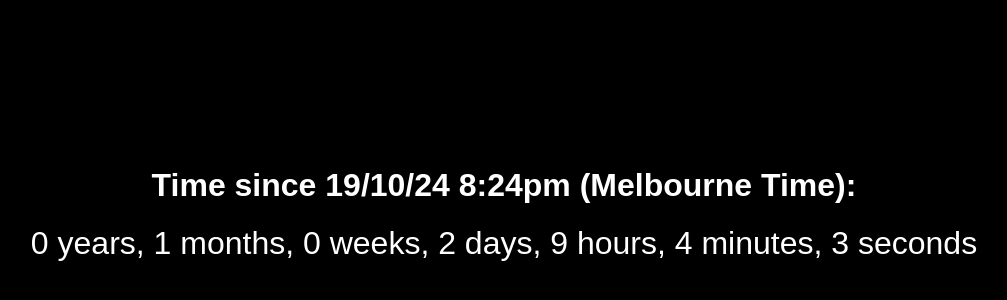
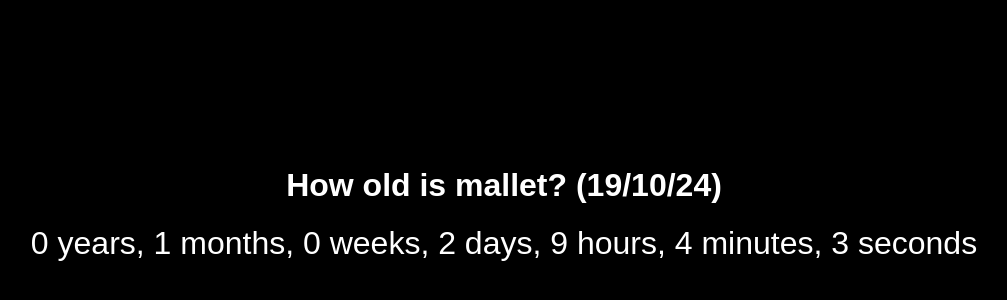
Before and after one commit to fentfeen/mallets-age, a plain HTML site: page index.html in a window 1280 px wide. Shown: the part 196-496 px from the top of the page, without its empty margins (136-1143 px from the left). Drawn offline with Linux system fonts and the light colour scheme.

Commit message:
Update index.html

```diff
--- a/index.html
+++ b/index.html
@@ -3,12 +3,12 @@
 <head>
     <meta charset="UTF-8">
     <meta name="viewport" content="width=device-width, initial-scale=1.0">
-    <title>Time Since Event</title>
+    <title>Mallets age</title>
     <link rel="stylesheet" href="style.css">
 </head>
 <body>
     <div id="countdown">
-        <h1 id="title">Time since 19/10/24 8:24pm (Melbourne Time):</h1>
+        <h1 id="title">How old is mallet? (19/10/24)</h1>
         <div id="time"></div>
     </div>
     <script src="script.js"></script>
```
